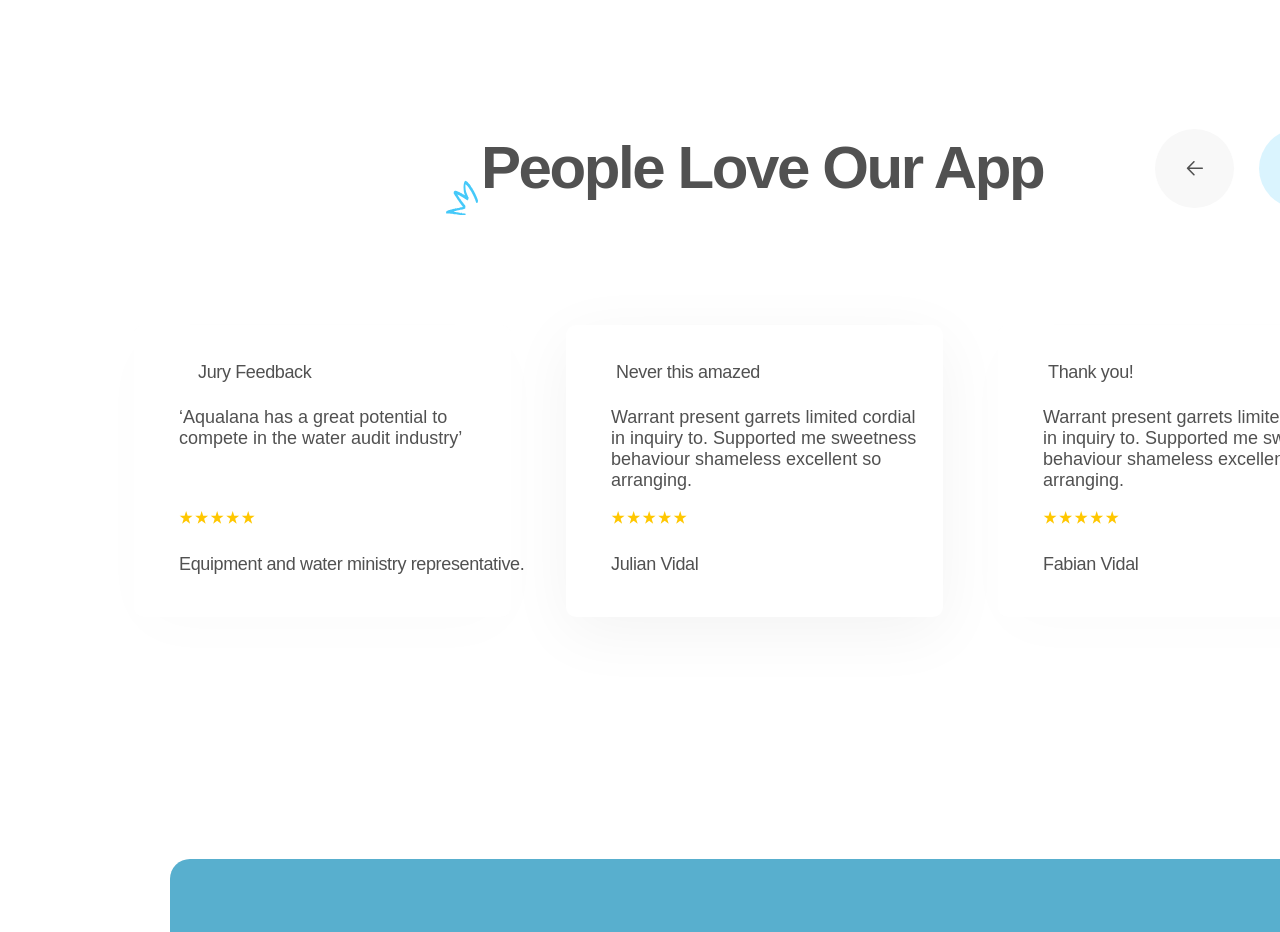
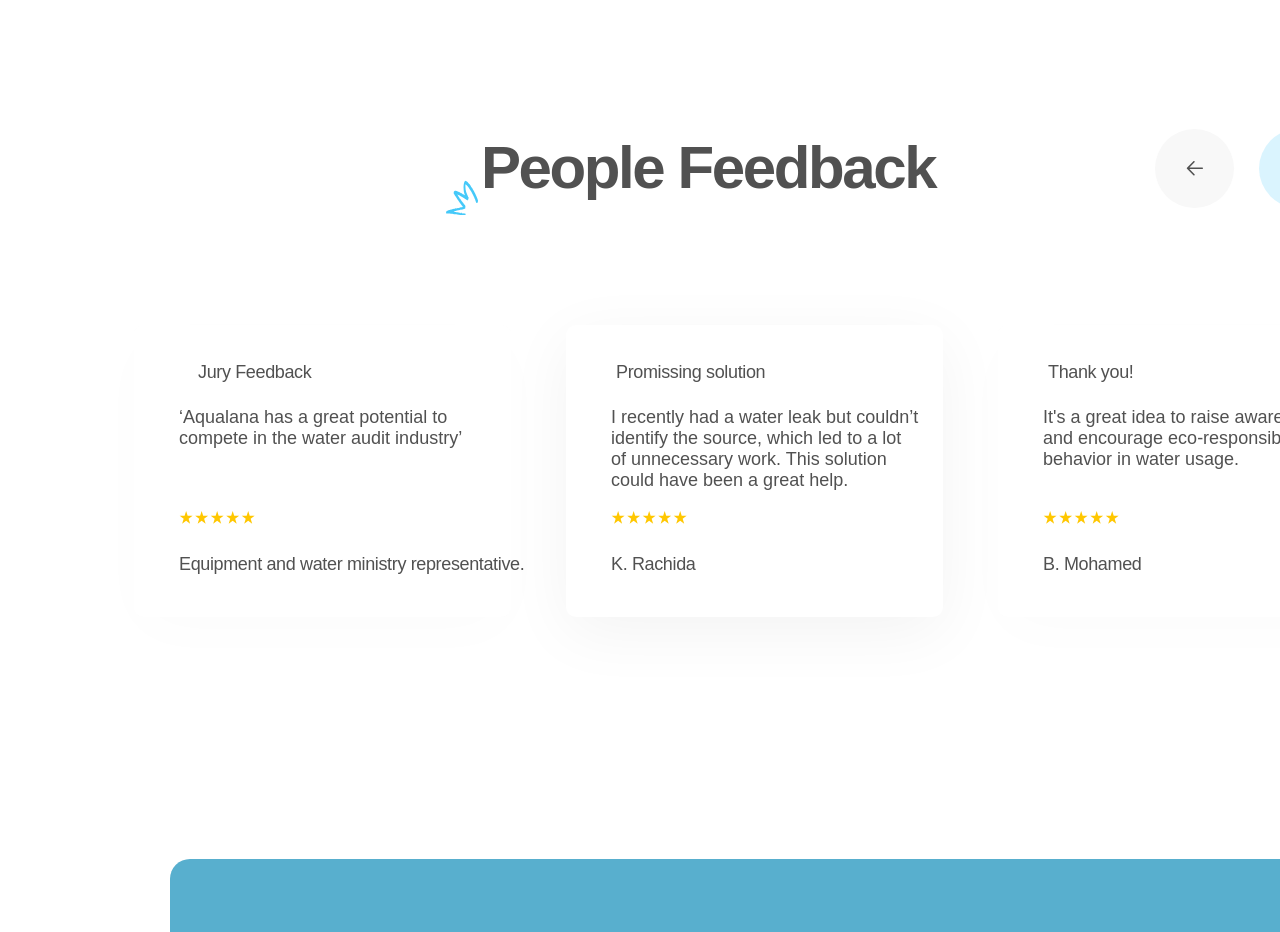
Before and after one commit to Aqualana/landing-page, a React (Vite) app: page / in a window 1280 px wide. Shown: the part 2460-3392 px from the top of the page. Built offline with nearby package versions, Linux system fonts and the light colour scheme.

Commit message:
Update MacBookPro141.jsx

```diff
--- a/src/MacBookPro141/MacBookPro141.jsx
+++ b/src/MacBookPro141/MacBookPro141.jsx
@@ -46,7 +46,7 @@ export const MacBookPro141 = ({ className, ...props }) => {
         </div>
       </div>
       <img className="image-6" src="image-60.png" />
-      <div className="people-love-our-app">People Love Our App </div>
+      <div className="people-love-our-app">People Feedback </div>
       <img className="fill-7" src="fill-70.svg" />
       <img className="slider-nav" src="slider-nav0.svg" />
       <div className="_1">
@@ -64,20 +64,18 @@ export const MacBookPro141 = ({ className, ...props }) => {
       <div className="_4">
         <div className="rectangle-3862"></div>
         <img className="stars2" src="stars1.svg" />
-        <div className="julian-vidal">Julian Vidal </div>
+        <div className="julian-vidal"> K. Rachida </div>
         <div className="warrant-present-garrets-limited-cordial-in-inquiry-to-supported-me-sweetness-behaviour-shameless-excellent-so-arranging">
-          Warrant present garrets limited cordial in inquiry to. Supported me
-          sweetness behaviour shameless excellent so arranging.{" "}
+          I recently had a water leak but couldn’t identify the source, which led to a lot of unnecessary work. This solution could have been a great help.{" "}
         </div>
-        <div className="never-this-amazed">Never this amazed </div>
+        <div className="never-this-amazed">Promissing solution </div>
       </div>
       <div className="_5">
         <div className="rectangle-3863"></div>
         <img className="stars3" src="stars2.svg" />
-        <div className="fabian-vidal">Fabian Vidal </div>
+        <div className="fabian-vidal">B. Mohamed</div>
         <div className="warrant-present-garrets-limited-cordial-in-inquiry-to-supported-me-sweetness-behaviour-shameless-excellent-so-arranging2">
-          Warrant present garrets limited cordial in inquiry to. Supported me
-          sweetness behaviour shameless excellent so arranging.{" "}
+          It's a great idea to raise awareness and encourage eco-responsible behavior in water usage.{" "}
         </div>
         <div className="thank-you">Thank you! </div>
       </div>
@@ -125,25 +123,25 @@ export const MacBookPro141 = ({ className, ...props }) => {
       <div className="the-team2">The Team </div>
       <div className="group">
         <BlocksContentH3TitleCenter
-          text="FAQ (Foire Aux Questions)"
+          text="FAQ (Frequent Asked Questions)"
           className="elements-content-h-3-title-center-instance"
         ></BlocksContentH3TitleCenter>
       </div>
       <ComponentsFaQsFaq1Closed
-        text="Puis-je choisir avec qui je voyage ?"
+        text="Will I need someone to set up the sensors in my house ?"
         className="elements-fa-qs-faq-1-closed-instance"
       ></ComponentsFaQsFaq1Closed>
       <ComponentsFaQsFaq1Closed
-        text="Comment fonctionne ShareWay ?"
+        text="Is it possible to pay from this app the water bill ?"
         className="elements-fa-qs-faq-1-closed-copy-instance"
       ></ComponentsFaQsFaq1Closed>
       <ComponentsFaQsFaq1Closed
-        text="ShareWay est-elle gratuite ?"
+        text="How long are the products covered under warranty ?"
         className="elements-fa-qs-faq-1-closed-copy-3-instance"
       ></ComponentsFaQsFaq1Closed>
       <ComponentsFaQsFaq1Collapsed
-        text="Les trajets sont-ils sécurisés ?"
-        text2="Oui, tous les profils sont vérifiés et un système de notation vous permet de choisir des utilisateurs de confiance."
+        text="Is it technically possible to move the sensors to a new house if I relocate?"
+        text2="Yes, it is possible technically."
         className="elements-fa-qs-faq-1-collapsed-instance"
       ></ComponentsFaQsFaq1Collapsed>
       <div className="newsletter">
```
